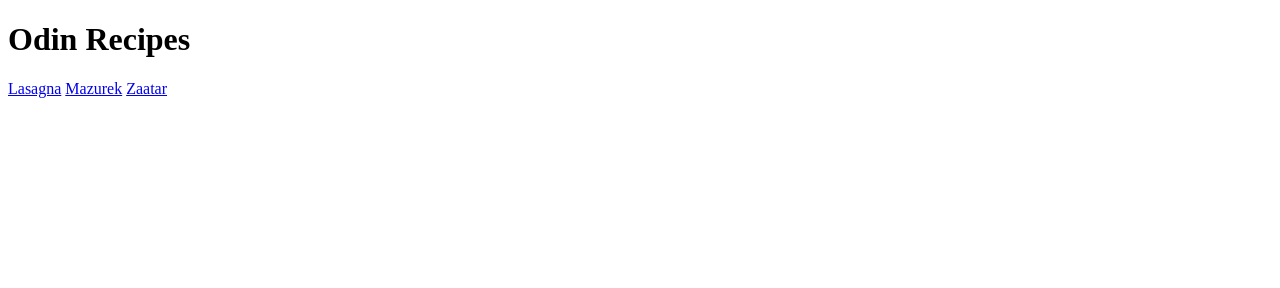
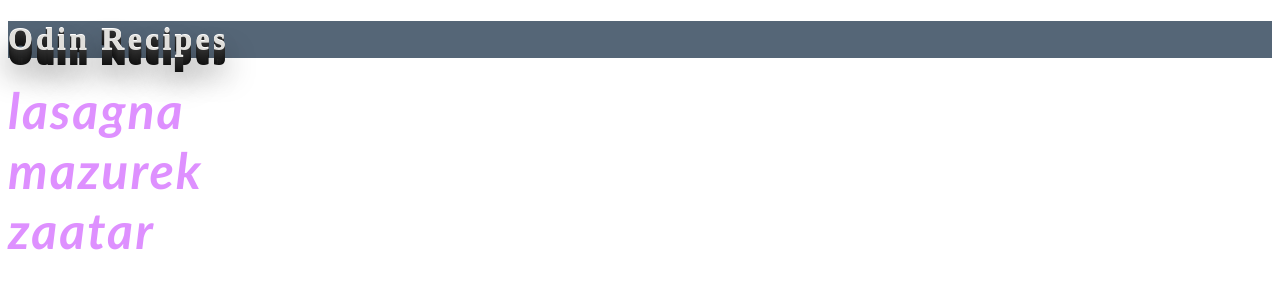
Before and after one commit to praevisa/odin-recipes, a plain HTML site: page index.html in a window 1280 px wide. Drawn offline with Linux system fonts and the light colour scheme.

Commit message:
Added css to html home site

```diff
--- a/index.html
+++ b/index.html
@@ -3,12 +3,34 @@
     <head>
         <meta charset="utf-8">
         <title>Odin Recipes</title>
+
+        <style>
+            .header {
+                color: #e0dfdc;
+                background-color: #567;
+                letter-spacing: .1em;
+                text-shadow: 0 -1px 0 #fff, 0 1px 0 #2e2e2e, 0 2px 0 #2c2c2c, 0 3px 0 #2a2a2a, 0 4px 0 #282828, 0 5px 0 #262626, 0 6px 0 #242424, 0 7px 0 #222, 0 8px 0 #202020, 0 9px 0 #1e1e1e, 0 10px 0 #1c1c1c, 0 11px 0 #1a1a1a, 0 12px 0 #181818, 0 13px 0 #161616, 0 14px 0 #141414, 0 15px 0 #121212, 0 22px 30px rgba(0, 0, 0, 0.9);
+            }
+
+            a {
+                font-family: "Trebuchet MS", Helvetica, sans-serif;
+                font-size: 50px;
+                letter-spacing: 2px;
+                word-spacing: 2px;
+                color: #DE90FF;
+                font-weight: 700;
+                text-decoration: rgb(68, 68, 68);
+                font-style: italic;
+                font-variant: normal;
+                text-transform: lowercase;
+            }
+        </style>
     </head>
 
     <body>
-        <h1>Odin Recipes</h1>
-        <a href="recipes/lasagna.html">Lasagna</a>
-        <a href="recipes/mazurek.html">Mazurek</a>
+        <h1 class="header">Odin Recipes</h1>
+        <a href="recipes/lasagna.html">Lasagna<br></a>
+        <a href="recipes/mazurek.html">Mazurek<br></a>
         <a href="recipes/zaatar.html">Zaatar</a>
     </body>
 </html>
```
